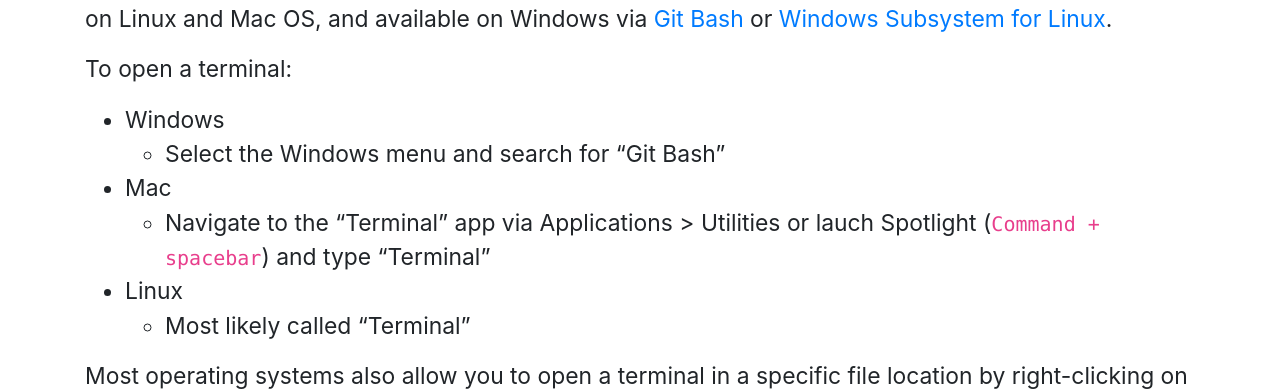
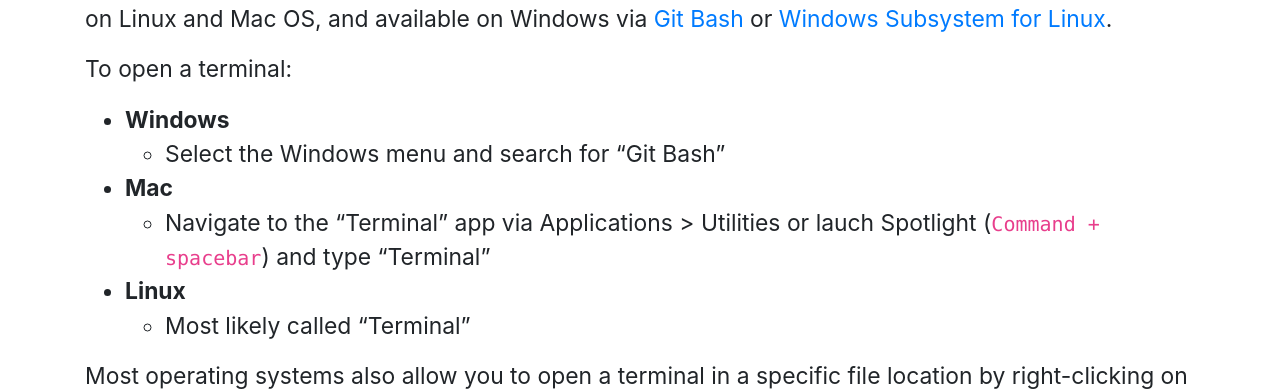
Before and after one commit to lib-static/howto, a Jekyll site: the page built from howtos/openaterminal.md, in a window 1280 px wide. Shown: the part 445-836 px from the top of the page. Built offline with Jekyll 4.4.1, drawn with Linux system fonts in a browser that asks for light colours.

Commit message:
add bold

```diff
--- a/howtos/openaterminal.md
+++ b/howtos/openaterminal.md
@@ -12,13 +12,13 @@ The most popular and commonly used is the Unix shell **Bash** ([Bourne Again SHe
 
 To open a terminal:
 
-- Windows
+- **Windows**
   - Select the Windows menu and search for "Git Bash"
 
-- Mac
+- **Mac**
   - Navigate to the "Terminal" app via Applications > Utilities or lauch Spotlight (`Command + spacebar`) and type "Terminal"
 
-- Linux
+- **Linux**
   - Most likely called "Terminal"
 
 Most operating systems also allow you to open a terminal in a specific file location by right-clicking on a folder and selecting "Open in Terminal" or "Git Bash Here".
```
